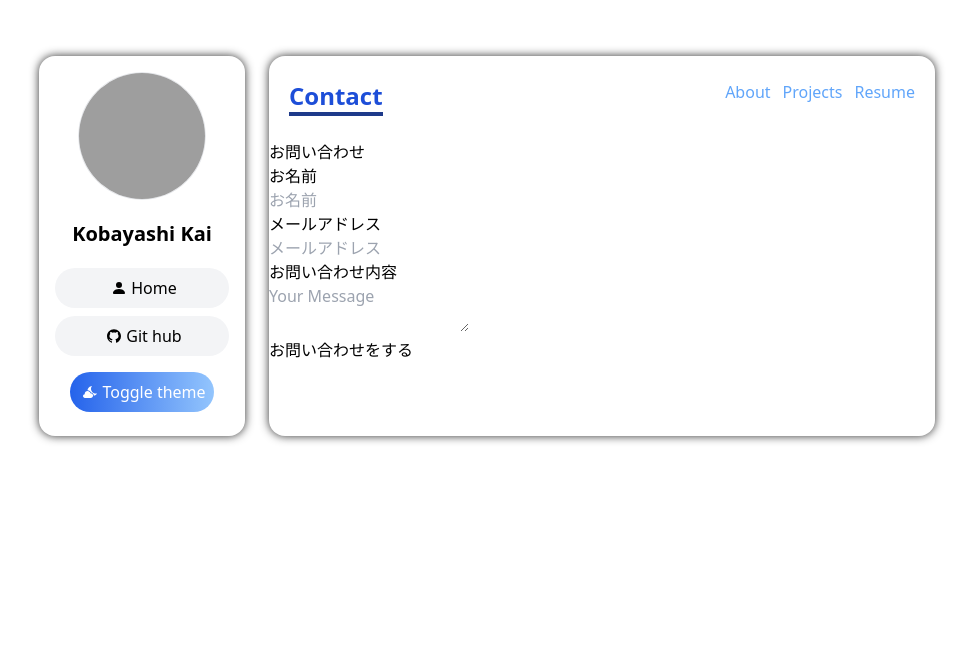
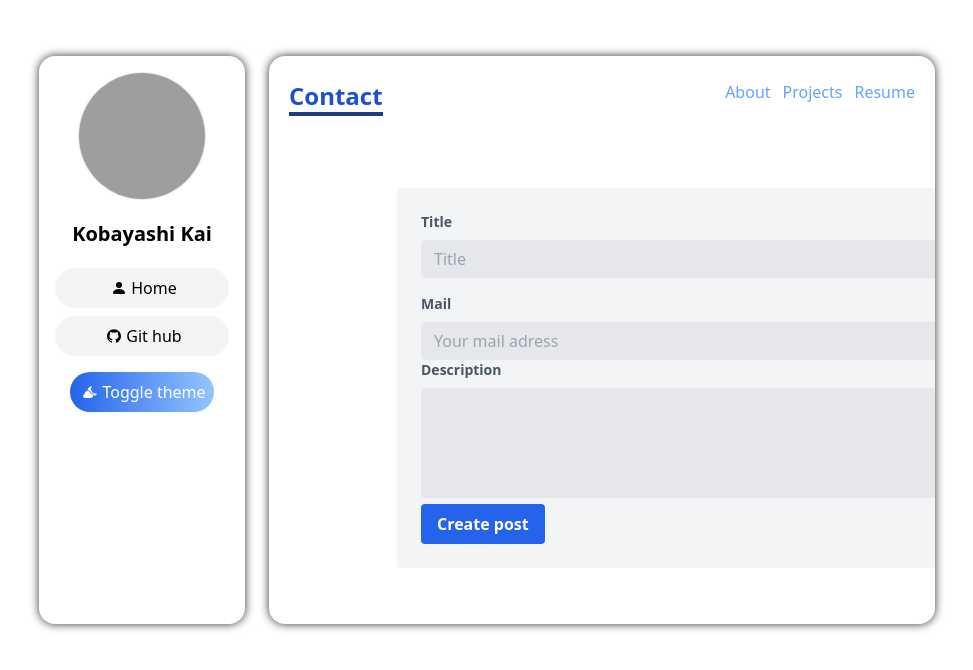
Before and after one commit to nasuka7/My-Portfolio, a Next.js app: page /contact in a window 1280 px wide. Shown: the top 670 px of the page, without its empty margins (153-1126 px from the left). Built offline with nearby package versions, Linux system fonts and the light colour scheme; grey boxes are pictures that could not be loaded.

Commit message:
Refacter contact.tsx

```diff
--- a/components/Navbar.tsx
+++ b/components/Navbar.tsx
@@ -36,7 +36,7 @@ const Navbar = () => {
       <span className="font-bold text-xl border-b-4 border-blue-900 text-blue-700 md:text-2xl">
         {activeItem}
       </span>
-      <div className="flex space-x-3 text-blue-400 font-lg ">
+      <div className="flex space-x-3 text-blue-400 font-lg">
         <NavItem
           activeItem={activeItem}
           setActiveItem={setActiveItem}
--- a/pages/contact.tsx
+++ b/pages/contact.tsx
@@ -4,9 +4,9 @@ import { ContactParams } from "../types";
 
 const Contact = () => {
   const [contact, handleChange] = useFormState<ContactParams>({
-    name: '',
-    email: '',
-    message: '',
+    name: "",
+    email: "",
+    message: "",
   });
   const [errorMessage, sendContactForm] = useSendContactForm();
   const handleSubmit = (event: React.FormEvent<HTMLFormElement>) => {
@@ -15,29 +15,73 @@ const Contact = () => {
   };
 
   return (
-    <div>
-      <h2>お問い合わせ</h2>
+    <div className="w-full max-w-max relative ml-32 mt-12 mb-10">
       {errorMessage && <p>{errorMessage}</p>}
-      <form method='post' onSubmit={handleSubmit}>
-        <div className='field'>
-          <label>お名前</label>
+      <form
+        method="post"
+        onSubmit={handleSubmit}
+        className="bg-gray-100 dark:bg-dark-200 rounded px-6 pt-6 pb-6 mb-4"
+      >
+        <div className="mb-4">
+          <label
+            className="block text-gray-600 dark:text-white text-sm font-semibold mb-2"
+            htmlFor="title"
+          >
+            Title
+          </label>
           <div>
-            <input type='text' placeholder='お名前' name='name' onChange={handleChange} required />
+            <input
+              type="text"
+              placeholder="Title"
+              name="name"
+              onChange={handleChange}
+              required
+              className="bg-gray-200 appearance-none border rounded w-full py-2 px-3 text-gray-700 leading-tight focus:outline-none focus:shadow-outline"
+            />
           </div>
         </div>
         <div>
-          <label>メールアドレス</label>
+          <label
+            className="block text-gray-600 dark:text-white text-sm font-semibold mb-2"
+            htmlFor="email"
+          >
+            Mail{" "}
+          </label>
           <div>
-            <input type='email' placeholder='メールアドレス' name='email' onChange={handleChange} required />
+            <input
+              type="email"
+              placeholder="Your mail adress"
+              name="email"
+              onChange={handleChange}
+              required
+              className="bg-gray-200 appearance-none border rounded w-full py-2 px-3 text-gray-700 leading-tight focus:outline-none focus:shadow-outline"
+            />
           </div>
         </div>
         <div>
-          <label>お問い合わせ内容</label>
+          <label
+            className="block text-gray-600 dark:text-white text-sm font-semibold mb-2"
+            htmlFor="title"
+          >
+            Description
+          </label>
           <div>
-            <textarea placeholder='Your Message' name='メッセージ' onChange={handleChange} required />
+            <textarea
+              name="Description"
+              onChange={handleChange}
+              required
+              className="bg-gray-200 p-1 appearance-none border rounded w-full text-gray-700 leading-tight focus:outline-none focus:shadow-outline"
+              rows={5}
+              cols={75}
+            />
           </div>
         </div>
-        <button type='submit'>お問い合わせをする</button>
+        <button
+          type="submit"
+          className="bg-blue-600 hover:bg-blue-800 text-white font-bold py-2 px-4 rounded focus:outline-none focus:shadow-outline"
+        >
+          Create post
+        </button>
       </form>
     </div>
   );
```
